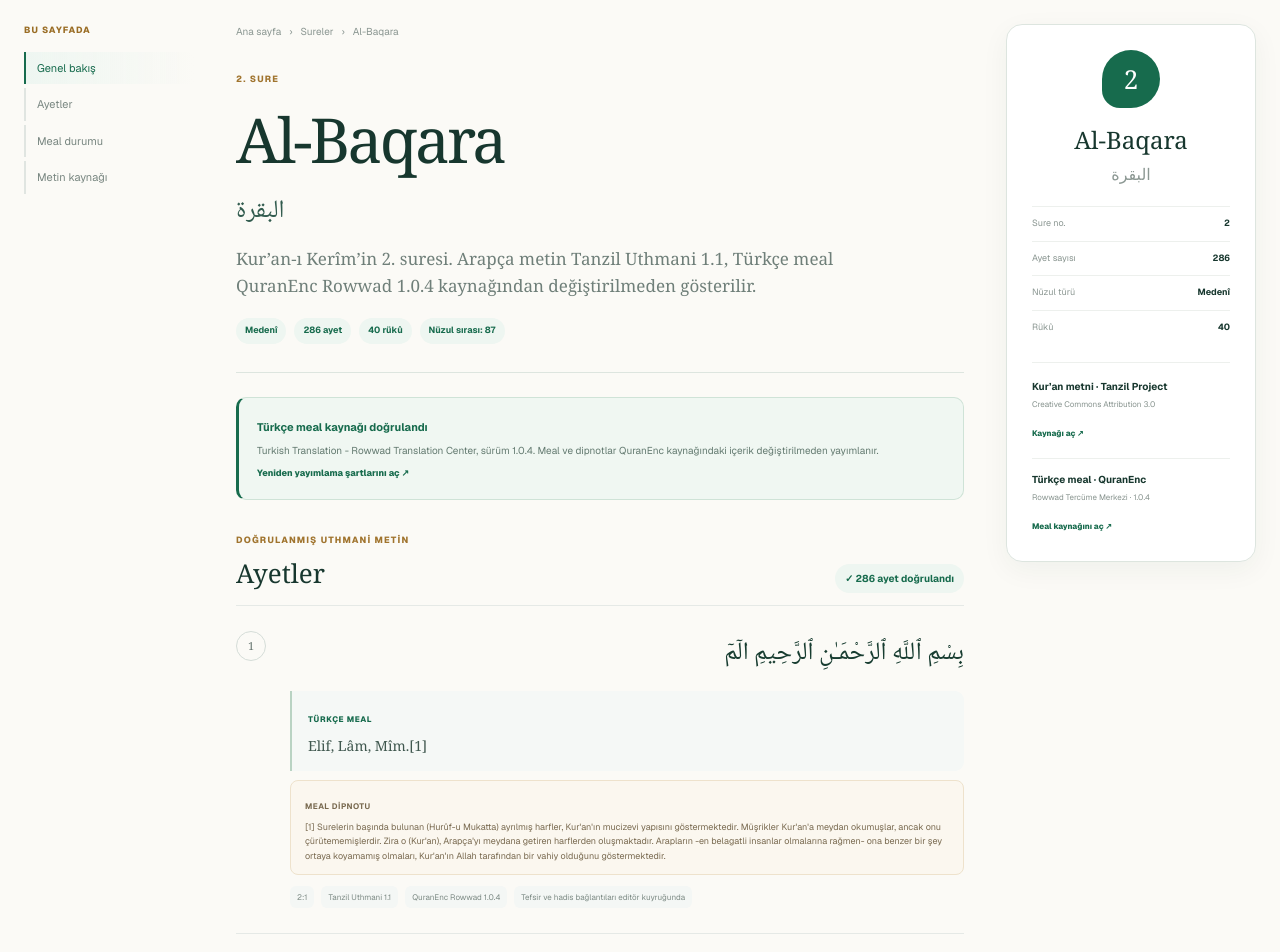
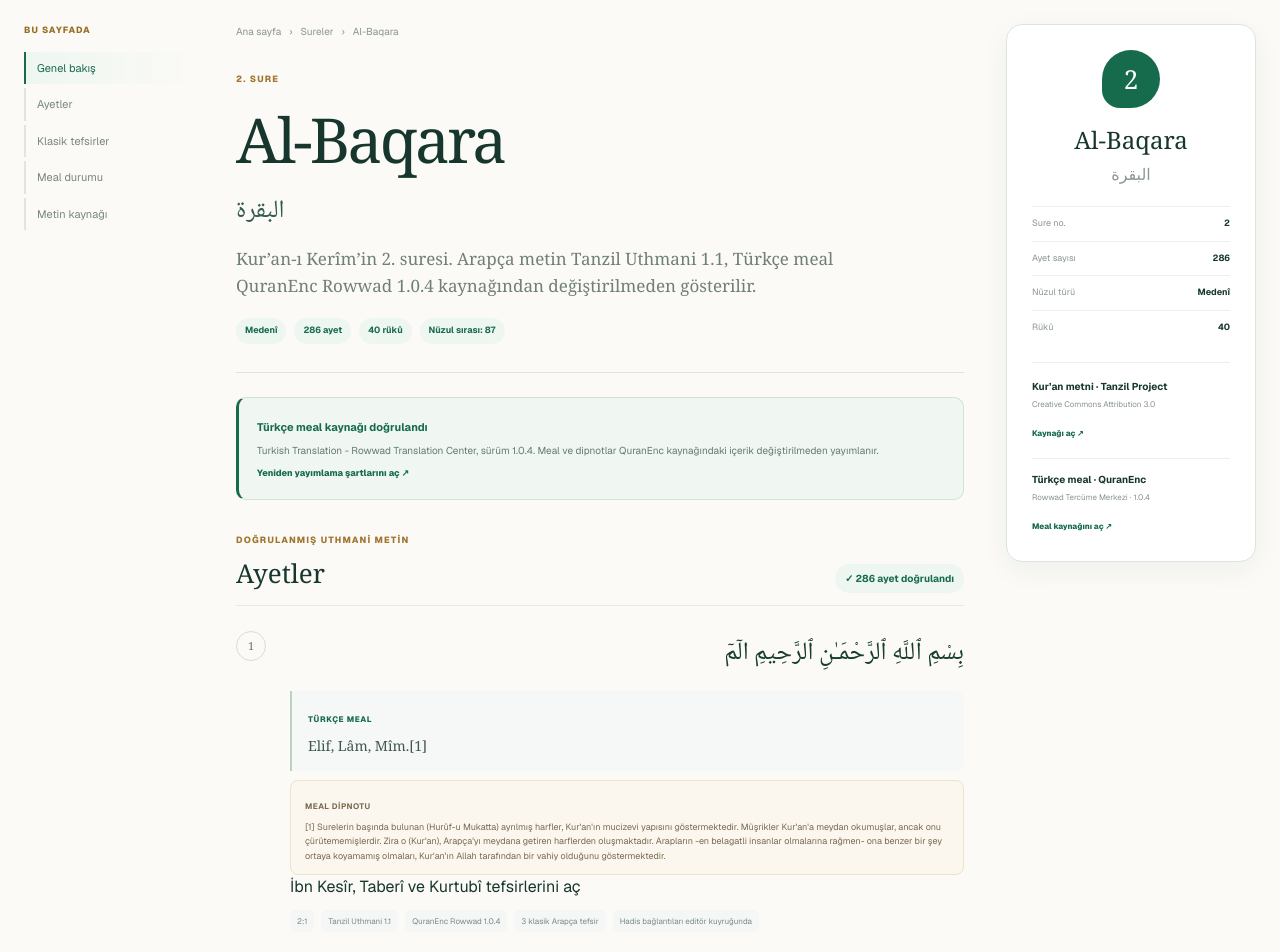
Before and after one commit to saitakarcesme/WikiTefsir, a Next.js app: page /sure/al-baqara in a window 1280 px wide. Shown: the part 100-1052 px from the top of the page. Built offline with nearby package versions, Linux system fonts and the light colour scheme.

Commit message:
feat: link every ayah to three tafsirs

```diff
--- a/app/components/quran-surah-article.tsx
+++ b/app/components/quran-surah-article.tsx
@@ -7,6 +7,7 @@ import {
   turkishMealTerms,
 } from '@/lib/quran';
 import { SiteHeader } from './site-header';
+import { VerseTafsirs } from './verse-tafsirs';
 
 interface QuranSurahArticleProps {
   surah: SurahRecord;
@@ -27,6 +28,7 @@ export function QuranSurahArticle({ surah, verses, meal, previous, next }: Quran
           <span>Bu sayfada</span>
           <a className="active" href="#genel">Genel bakış</a>
           <a href="#ayetler">Ayetler</a>
+          <a href="#ayetler">Klasik tefsirler</a>
           <a href="#meal">Meal durumu</a>
           <a href="#kaynak">Metin kaynağı</a>
         </aside>
@@ -76,11 +78,13 @@ export function QuranSurahArticle({ surah, verses, meal, previous, next }: Quran
                     <p>{meaning.text}</p>
                   </div>
                   {meaning.footnotes && <aside className="meal-footnote"><strong>Meal dipnotu</strong><p>{meaning.footnotes}</p></aside>}
+                  <VerseTafsirs surah={verse.surah} ayah={verse.ayah} />
                   <div className="corpus-verse-meta">
                     <span>{surah.number}:{verse.ayah}</span>
                     <span>Tanzil Uthmani 1.1</span>
                     <span>QuranEnc Rowwad {turkishMealMetadata.version}</span>
-                    <span>Tefsir ve hadis bağlantıları editör kuyruğunda</span>
+                    <span>3 klasik Arapça tefsir</span>
+                    <span>Hadis bağlantıları editör kuyruğunda</span>
                   </div>
                 </div>
               </article>;
```
